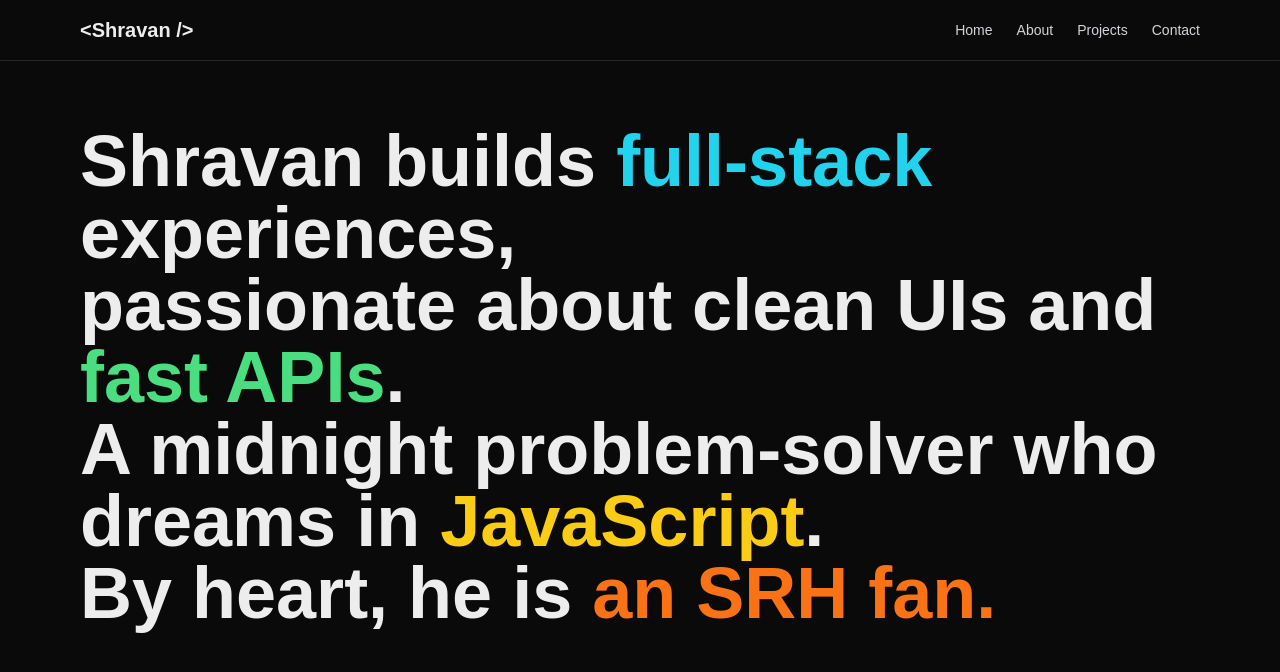
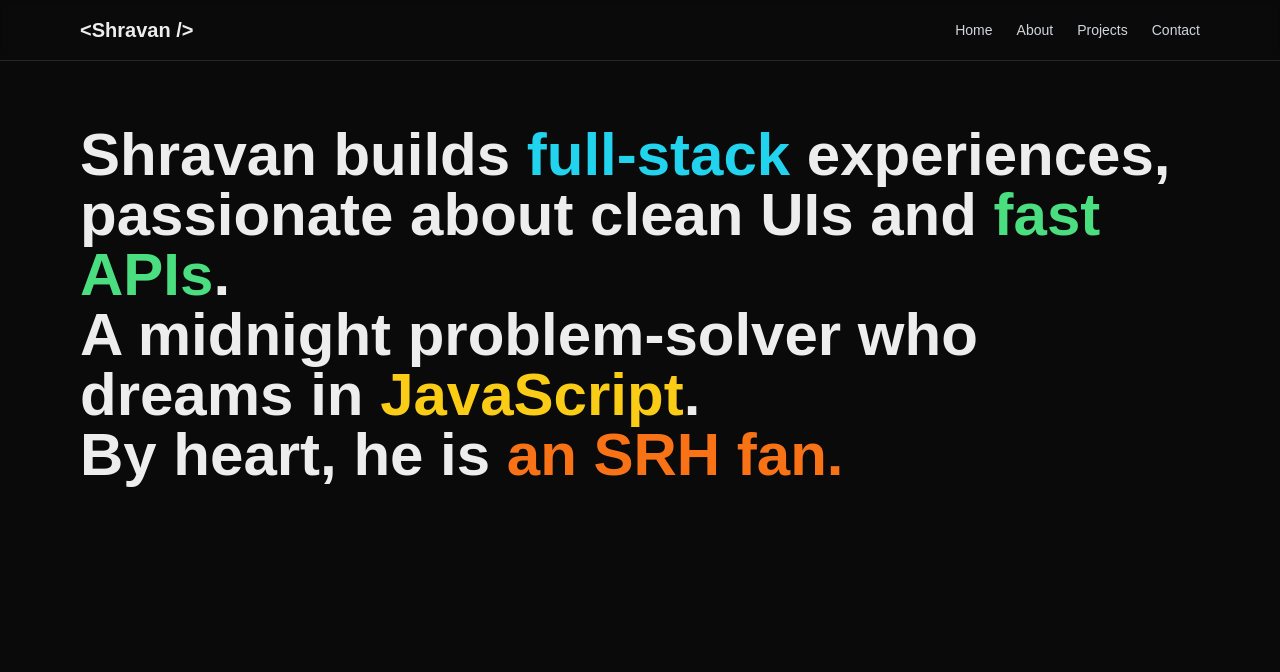
Before and after one commit to vamsi1225/portfoliosite, a Next.js app: page / in a window 1280 px wide. Shown: the top 672 px of the page. Built offline with nearby package versions, Linux system fonts and the light colour scheme.

Commit message:
changing the font size

```diff
--- a/src/app/components/blocks/HeroIntro.tsx
+++ b/src/app/components/blocks/HeroIntro.tsx
@@ -18,7 +18,7 @@
   return (
     <section className="mt-4 md:mt-16 mb-8 text-foreground m-0 p-0">
       <motion.h1
-        className="text-4xl sm:text-5xl md:text-6xl lg:text-6xl xl:text-7xl font-bold leading-[3rem] m-0 p-0"
+        className="text-4xl sm:text-5xl md:text-6xl lg:text-6xl xl:text-6xl font-bold leading-[3rem] m-0 p-0"
         initial={{ opacity: 0, y: 20 }}
         animate={{ opacity: 1, y: 0 }}
         transition={{ duration: 0.8, ease: 'easeOut' }}
```
